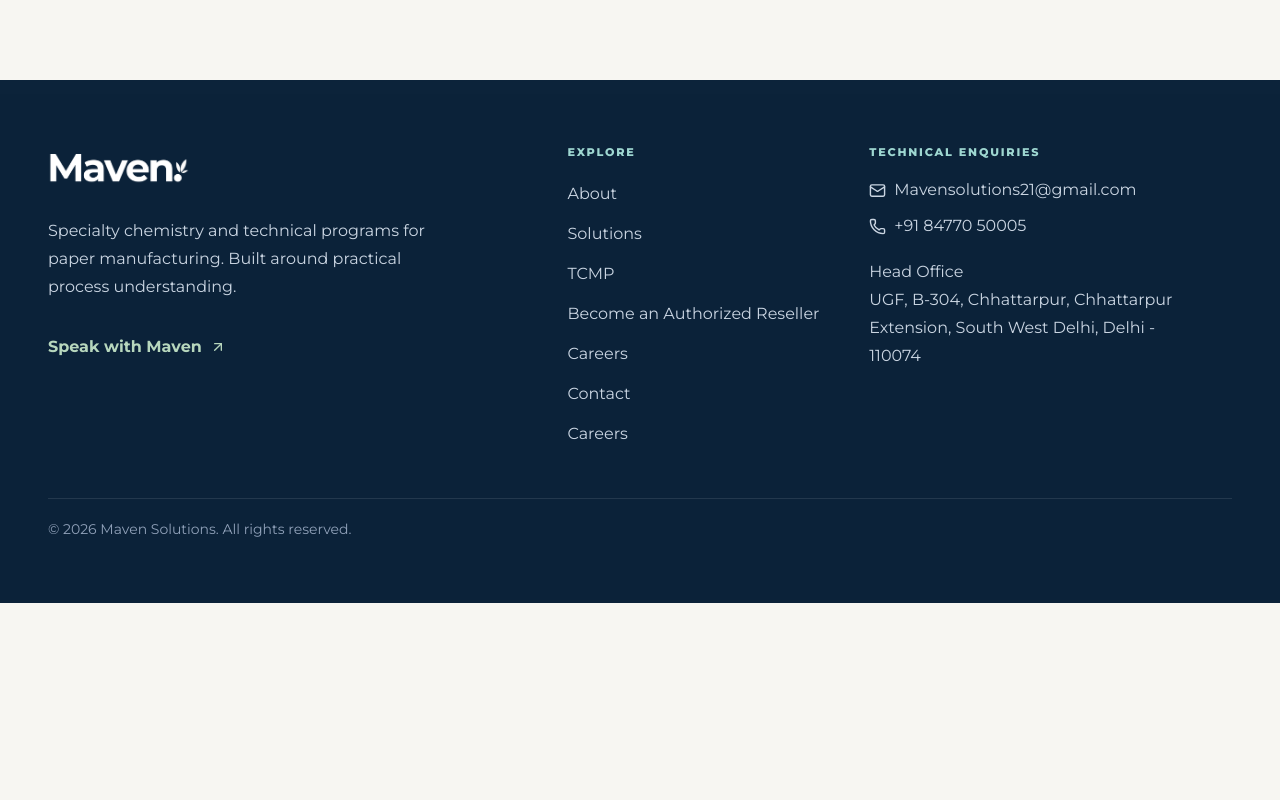
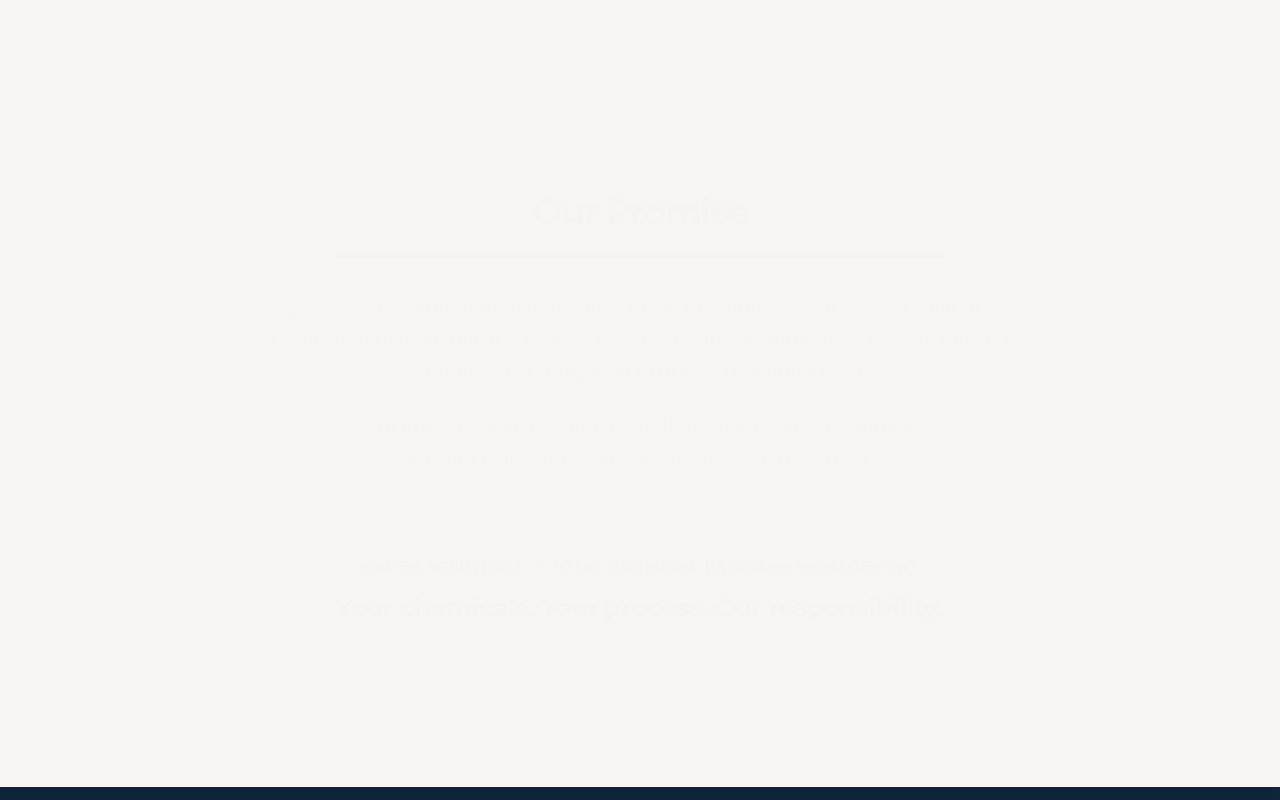
Before and after one commit to Rohan-Gautam/maven-solutions, a Next.js app: page /TCMP in a window 1280 px wide. Shown: the part 3600-4400 px from the top of the page. Before the commit the page ends 4203 px from the top, so only its background shows below. Built offline with nearby package versions, Linux system fonts and the light colour scheme.

Commit message:
tcmp- our promise

```diff
--- a/src/app/TCMP/page.tsx
+++ b/src/app/TCMP/page.tsx
@@ -143,7 +143,7 @@ export default function TCMP() {
             </div>
 
             <div className="rounded-2xl border border-slate-200 bg-[#f8fafb] p-8 shadow-sm sm:p-12">
-               <h3 className="text-2xl font-bold tracking-[-.04em] text-[#0753b5]">Our Promise</h3>
+               <h3 className="text-2xl font-bold tracking-[-.04em] text-[#0753b5]">One Partner for Your Chemical Requirements</h3>
                <p className="mt-4 text-slate-600">By consolidating your chemical requirements under Maven Solutions, you can benefit from:</p>
                <div className="mt-8 grid gap-4 sm:grid-cols-2">
                   {benefits.map((benefit) => (
@@ -156,7 +156,24 @@ export default function TCMP() {
                <div className="mt-10 pt-8 border-t border-slate-200">
                   <p className="text-lg font-bold text-slate-900">Your chemicals. Your process. Our responsibility.</p>
                </div>
-            </div>
+             </div>
+          </div>
+        </Container>
+      </section>
+
+      <section className="bg-white pb-20 sm:pb-28">
+        <Container>
+          <div className="mx-auto max-w-4xl rounded-2xl border border-slate-200 bg-[#f8fafb] p-8 text-center shadow-sm sm:p-16">
+             <h2 className="text-3xl font-bold tracking-[-.05em] sm:text-4xl text-[#0753b5]">Our Promise</h2>
+             <div className="mx-auto mt-6 h-1 w-[80%] rounded-full bg-[#16943e]"></div>
+             <div className="mt-8 space-y-6 text-lg leading-8 text-slate-600">
+                <p>Every chemical program has an opportunity for improvement. Maven Solutions brings together chemical expertise, technical support, application knowledge and commercial optimization to unlock that opportunity.</p>
+                <p>Our objective is to become more than your chemical supplier.<br/>We aim to become your Chemical Program Partner.</p>
+                <div className="mt-10 pt-10 border-t border-slate-200">
+                   <p className="font-bold tracking-widest text-sm uppercase text-[#16943e]">Maven Solutions — Total Chemical Program Management</p>
+                   <p className="mt-4 text-2xl font-bold text-slate-900">Your chemicals. Your process. Our responsibility.</p>
+                </div>
+             </div>
           </div>
         </Container>
       </section>
```
